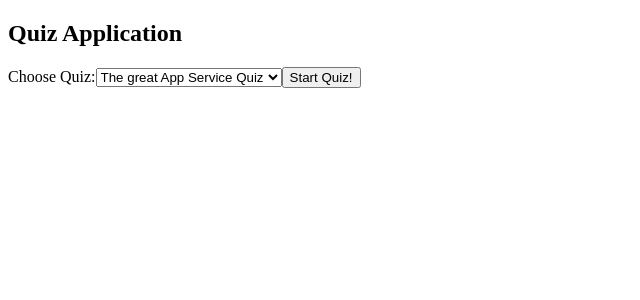
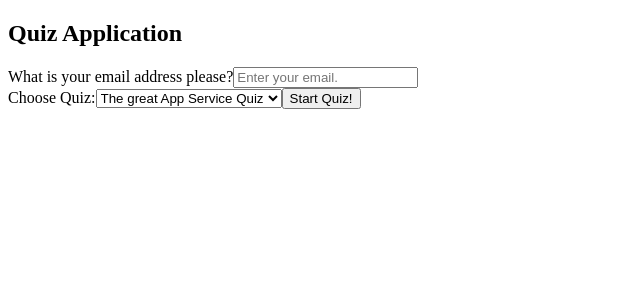
Before and after one commit to xstof/Quiz, an Angular app in the folder src/QuizUI/QuizApp/: page / in a window 1280 px wide. Shown: the top 300 px of the page, without its empty margins (0-640 px from the left). Built offline with nearby package versions, Linux system fonts and the light colour scheme.

Commit message:
add ask for email address to home page

```diff
--- a/src/QuizUI/QuizApp/src/app/quiz-app/quiz-app.component.html
+++ b/src/QuizUI/QuizApp/src/app/quiz-app/quiz-app.component.html
@@ -3,6 +3,8 @@
     <h1>Quiz Application</h1>
   </header>
   <section class="main">
+    <span>What is your email address please?</span>
+    <input type="text" placeholder="Enter your email."/><br/>
      <span>Choose Quiz:</span>
      <select name="select">
       <option *ngFor="let quiz of quizes" value="{{quiz.id}}">{{quiz.title}}</option>
--- a/src/QuizUI/QuizApp/src/main.ts
+++ b/src/QuizUI/QuizApp/src/main.ts
@@ -4,6 +4,7 @@ import { platformBrowserDynamic } from '@angular/platform-browser-dynamic';
 import { enableProdMode } from '@angular/core';
 import { environment } from './environments/environment';
 import { AppModule } from './app/';
+import { } from './quiz-app/quiz-app-component' ;
 
 if (environment.production) {
   enableProdMode();
```
